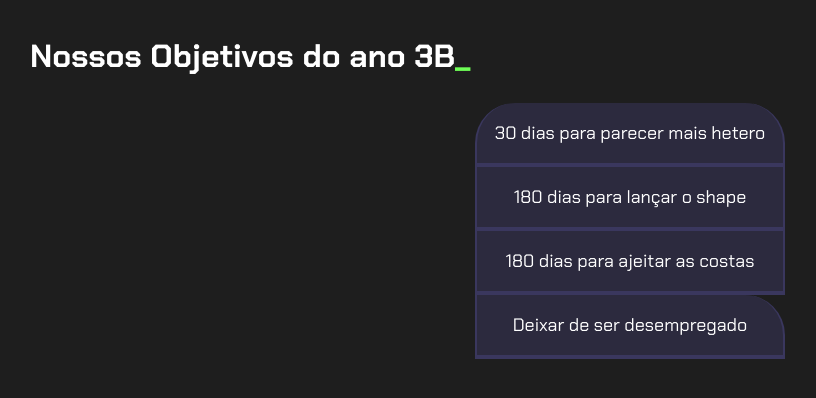
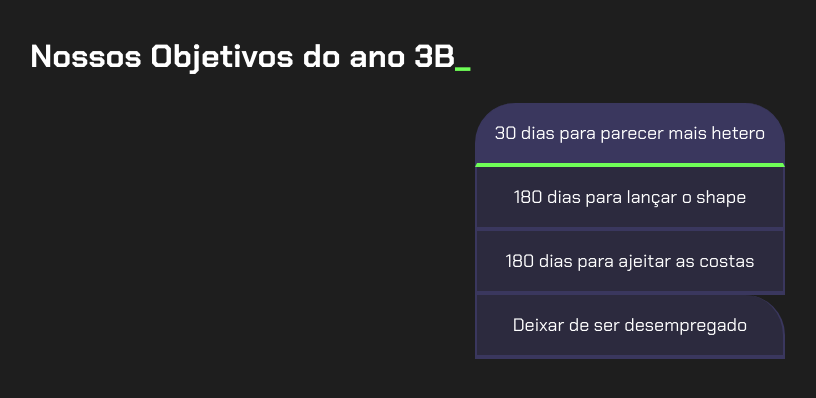
Before and after one commit to LuizAgiota001/siteprojetodevida3B, a plain HTML site: page index.html in a window 1280 px wide. Both pictures are taken after a click on the button "30 dias para parecer mais hetero". Shown: the whole page, without its empty margins (10-826 px from the left). Drawn offline with Linux system fonts and the light colour scheme.

Commit message:
aula0605

```diff
--- a/index.html
+++ b/index.html
@@ -12,12 +12,18 @@
     <section class="conteudo-principal">
         <h2 class="titulo-principal">Nossos Objetivos do ano 3B<span>_</span></h2>
         <div class="botoes">
-            <button class="botao">30 dias para parecer mais hetero</button>
+            <button class="botao ativo">30 dias para parecer mais hetero</button>
             <button class="botao">180 dias para lançar o shape</button>
             <button class="botao">180 dias para ajeitar as costas</button>
             <button class="botao">Deixar de ser desempregado</button>
         </div>
+        <div class="abas-textos">
+        </div class="aba-conteudos">
+            <h3 class=""
+
+        </div>
     </section>
+<script src="main.js"></script>
 </body>
 
 </html>
--- /dev/null
+++ b/main.js
@@ -0,0 +1,11 @@
+const botoes = document.querySelectorAll (".botao");
+
+for (let i = 0; 1 <botoes.length; i++){
+    botoes [i].onclick = function (){
+        for (let j = 0; j <botoes.length; j++){
+            botoes[j].classList.remove("ativo");
+        }
+
+        botoes[i].classList.add("ativo");
+    };
+}
--- a/style.css
+++ b/style.css
@@ -60,6 +60,12 @@ body {
     display: block;
 }
 
+
+.ativo{
+    background-color: var(--botao-ativo);
+    border-bottom: 4px solid var(--verde);
+}
+
 @media screen and (min-width:768){
 .botoes}
     display:flex;
```
